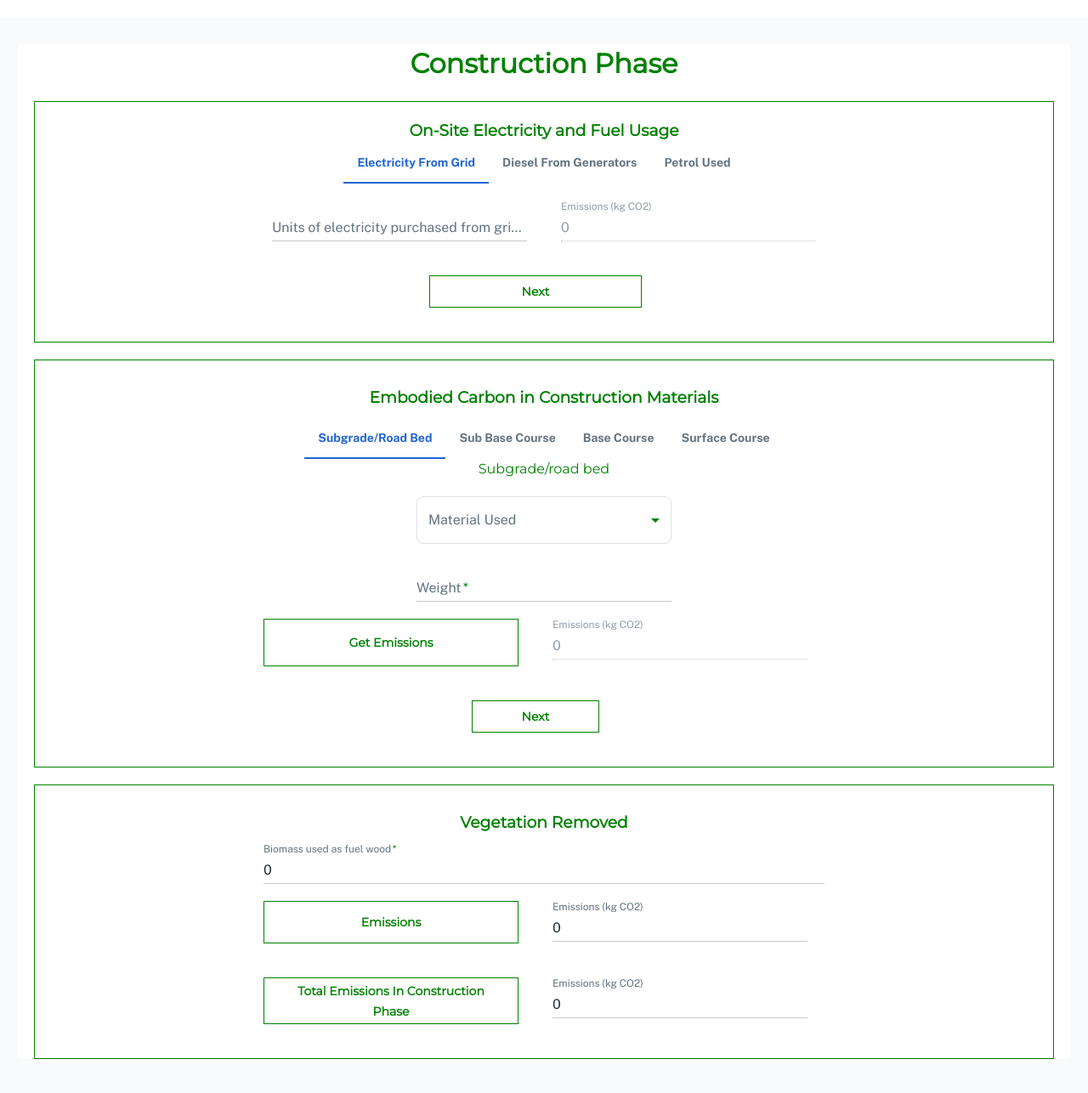
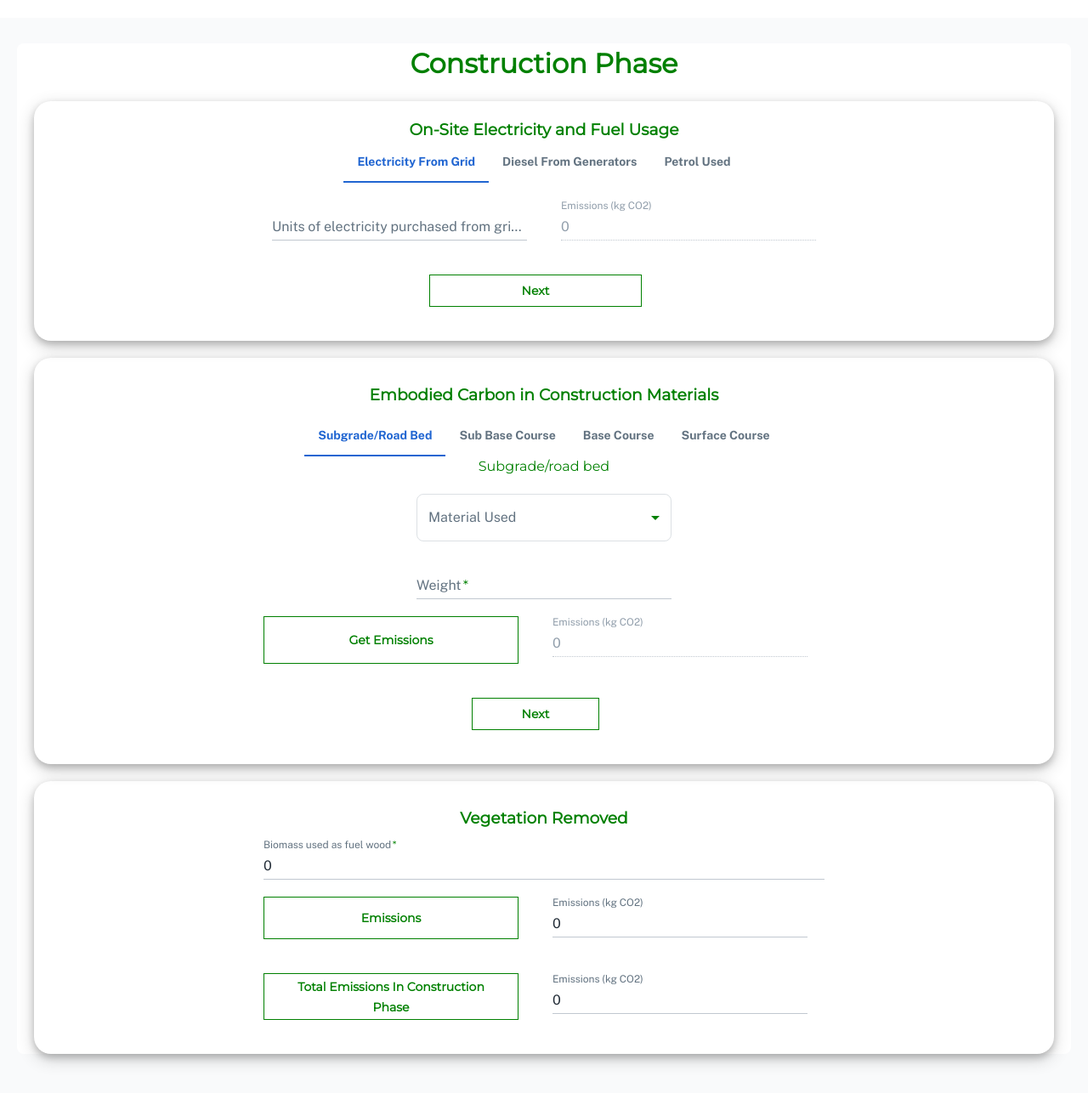
Before and after one commit to rijusougata13/SIH-Threeares, a React (Create React App) app in the folder frontend/: page /lca in a window 1280 px wide. Shown: the part 767-2053 px from the top of the page at 85% size. Built offline with nearby package versions, Linux system fonts and the light colour scheme; a web font is replaced by a local one.

Commit message:
Updated UI for LCA

```diff
--- a/frontend/src/pages/Lca2.js
+++ b/frontend/src/pages/Lca2.js
@@ -118,7 +118,9 @@ const Lca2 = () => {
 
 
                         <div style={{
-                            border: "1px solid #008000",
+                            // border: "1px solid #008000",
+                            borderRadius: "20px",
+                            boxShadow: "0 4px 8px 0 rgba(0, 0, 0, 0.2), 0 6px 20px 0 rgba(0, 0, 0, 0.19)",
                             margin: "20px",
                             padding: "20px",
                             textAlign: "center"
@@ -279,7 +281,9 @@ const Lca2 = () => {
 
                         </div>
                         <div style={{
-                            border: "1px solid #008000",
+                            // border: "1px solid #008000",
+                            borderRadius: "20px",
+                            boxShadow: "0 4px 8px 0 rgba(0, 0, 0, 0.2), 0 6px 20px 0 rgba(0, 0, 0, 0.19)",
                             margin: "20px",
                             padding: "20px",
                             textAlign: "center"
@@ -436,7 +440,9 @@ const Lca2 = () => {
                             justifyContent: 'center',
                             alignContent: 'center',
                             alignItems: 'center',
-                            border: "1px solid #008000",
+                            // border: "1px solid #008000",
+                            borderRadius: "20px",
+                            boxShadow: "0 4px 8px 0 rgba(0, 0, 0, 0.2), 0 6px 20px 0 rgba(0, 0, 0, 0.19)",
                             margin: "20px",
                             padding: "20px",
                             textAlign: "center"
```
